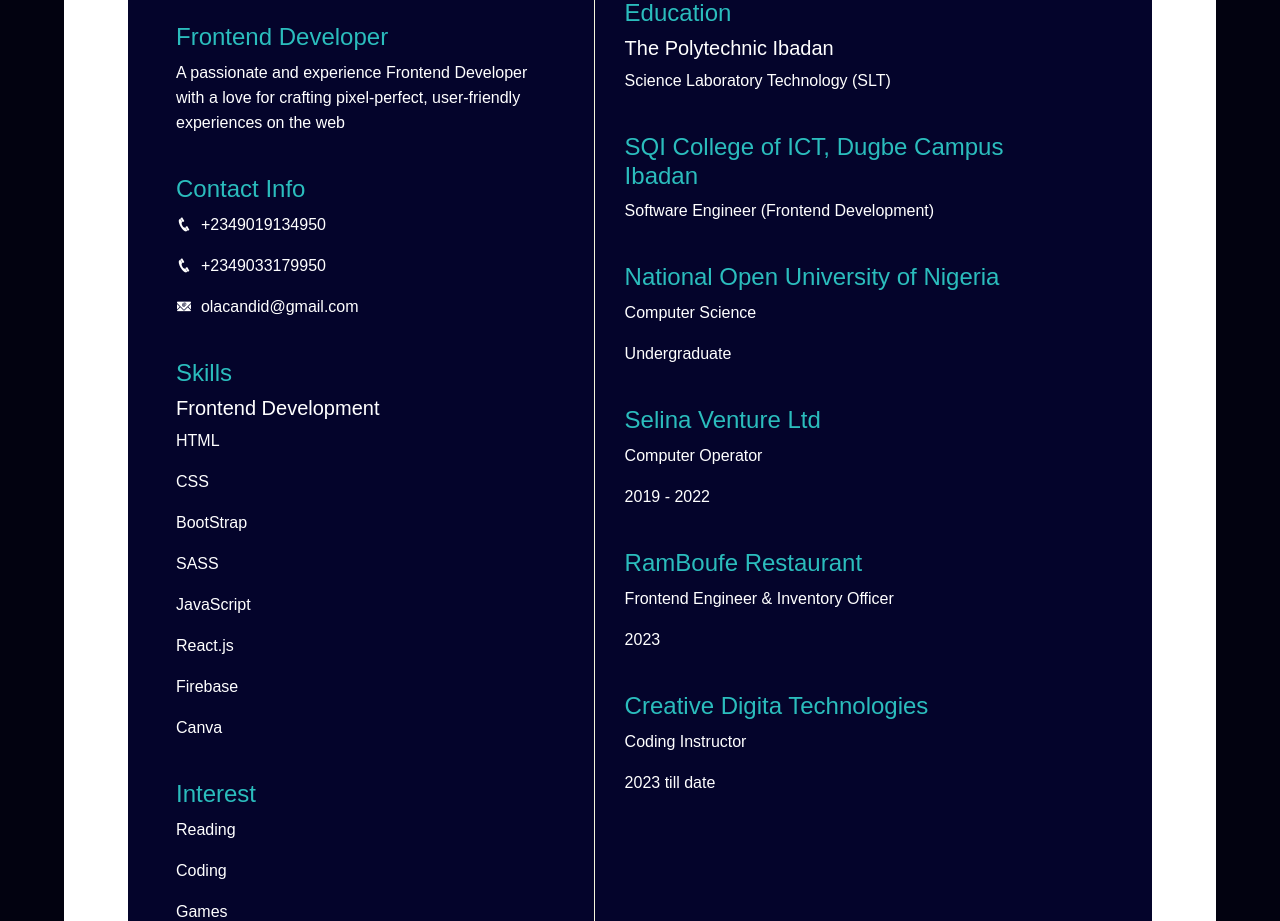
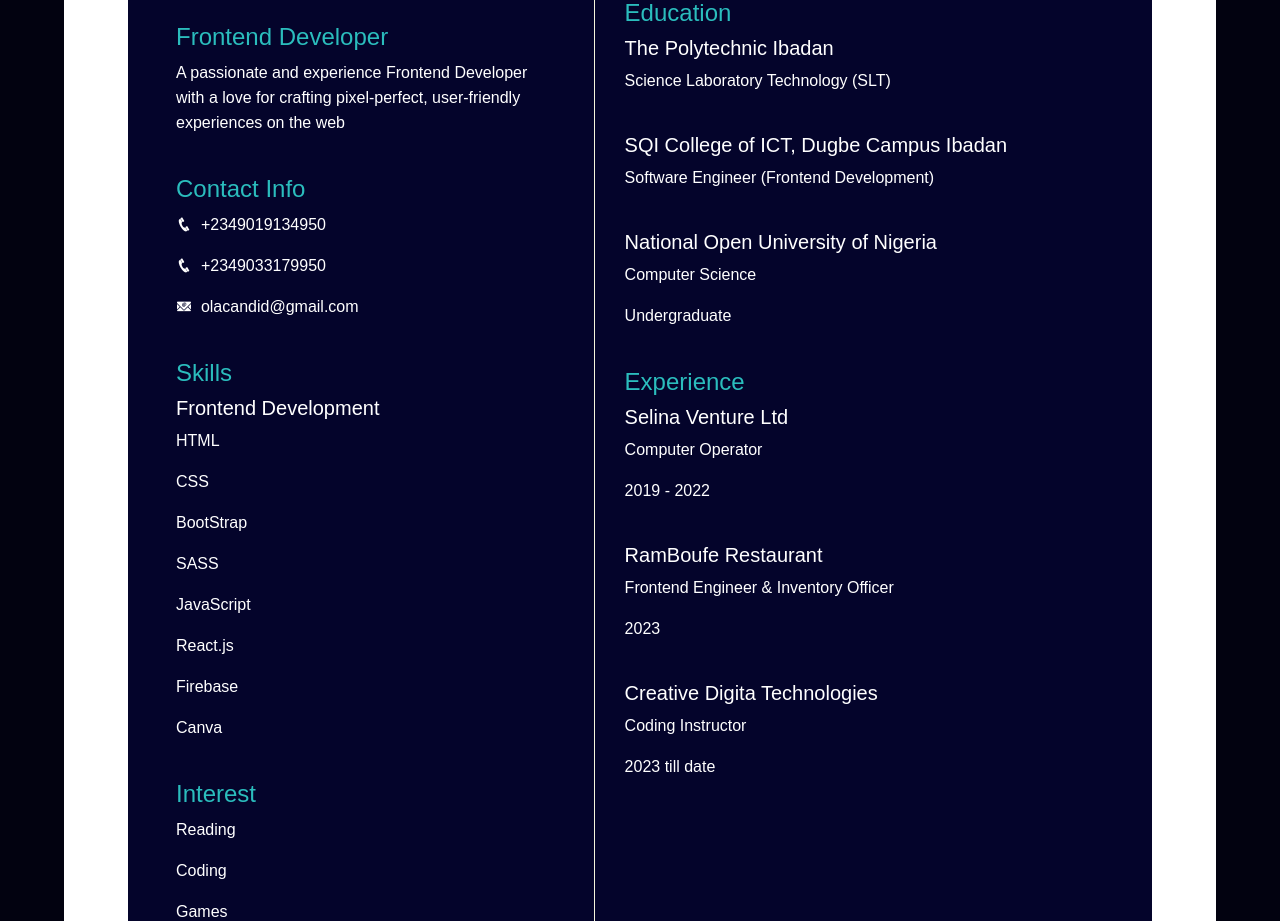
Before and after one commit to DeCanDid/React-portfolio, a React (Create React App) app: page /resume in a window 1280 px wide. Shown: the part 420-1341 px from the top of the page. Built offline with nearby package versions, Linux system fonts and the light colour scheme.

Commit message:
'update-notfound-page'

```diff
--- a/src/App.js
+++ b/src/App.js
@@ -18,6 +18,7 @@ const App = () =>{
     <Navbar />
     <Routes>
       <Route path='/' element={<Home/>} />
+      <Route path='/*' element={<NotFound />}/>
       <Route path='/home' element={<Navigate to='/'/>} />
       <Route path='/about' element={<About /> }/>
       <Route path='/project' element={<Project /> }/>
--- a/src/components/Resume.jsx
+++ b/src/components/Resume.jsx
@@ -75,30 +75,31 @@ const Resume = () => {
                         </div>
 
                         <div className="edu">
-                        <h4>SQI College of ICT, Dugbe Campus Ibadan</h4>
+                        <h5>SQI College of ICT, Dugbe Campus Ibadan</h5>
                         <p>Software Engineer (Frontend Development)</p>
                         </div>
 
                         <div className="edu">
-                        <h4>National Open University of Nigeria</h4>
+                        <h5>National Open University of Nigeria</h5>
                         <p>Computer Science</p>
                         <p>Undergraduate</p>
                         </div>
 
                         <div className="exp">
-                        <h4>Selina Venture Ltd</h4>
+                        <h4>Experience</h4>
+                        <h5>Selina Venture Ltd</h5>
                         <p>Computer Operator</p>
                         <p>2019 - 2022</p>
                         </div>
 
                         <div className="exp">
-                        <h4>RamBoufe Restaurant</h4>
+                        <h5>RamBoufe Restaurant</h5>
                         <p>Frontend Engineer & Inventory Officer</p>
                         <p>2023</p>
                         </div>
 
                         <div className="exp">
-                        <h4>Creative Digita Technologies</h4>
+                        <h5>Creative Digita Technologies</h5>
                         <p>Coding Instructor</p>
                         <p>2023 till date</p>
                         </div>
```
